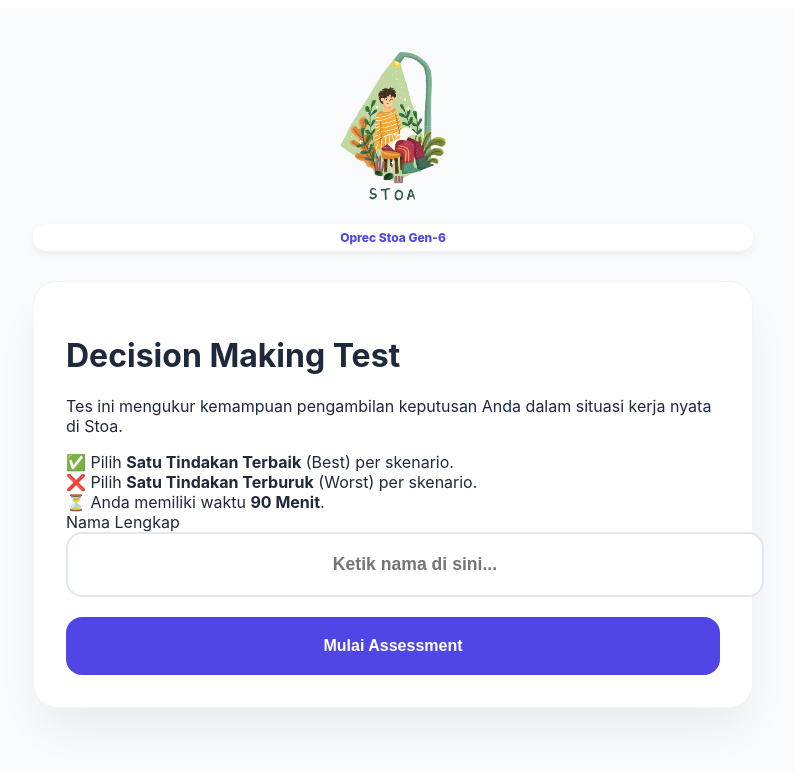
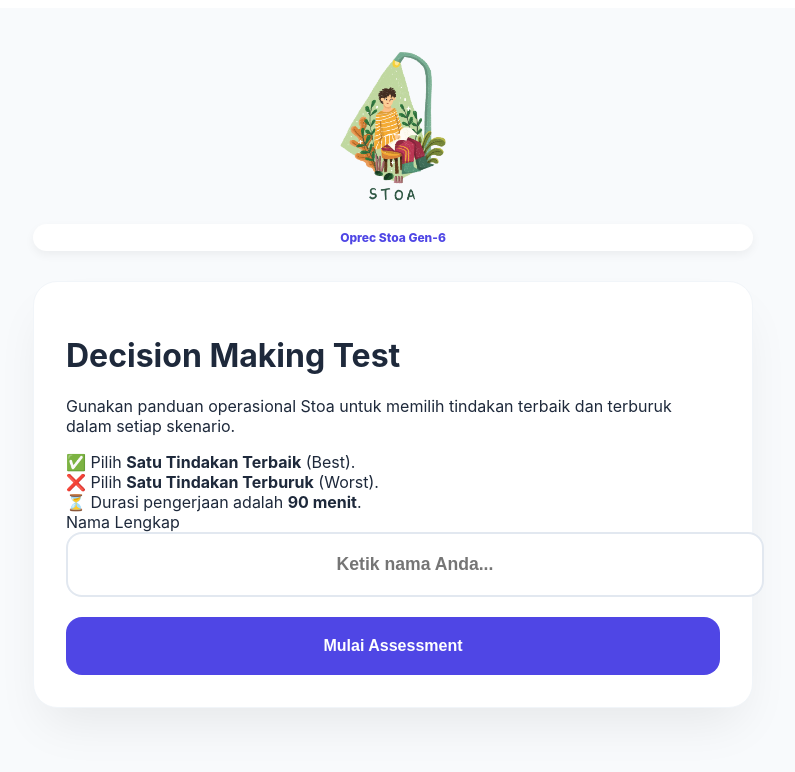
Before and after one commit to stoaspace-commits/sjt-assessment, a React (Create React App) app: page / in a window 1280 px wide. Shown: the top 772 px of the page, without its empty margins (247-1042 px from the left). Built offline with nearby package versions, Linux system fonts and the light colour scheme.

Commit message:
Update SJTAssessment.js

```diff
--- a/src/SJTAssessment.js
+++ b/src/SJTAssessment.js
@@ -50,6 +50,7 @@
   const handleAnswer = (qId, type, letter) => {
     setAnswers(prev => {
       const current = prev[qId] || {};
+      // Mencegah pilihan yang sama untuk Best dan Worst
       if (type === 'best' && current.worst === letter) return prev;
       if (type === 'worst' && current.best === letter) return prev;
       return { ...prev, [qId]: { ...current, [type]: letter } };
@@ -66,7 +67,7 @@
         if (userAns.best === q.correctBest) totalDimScore += 2;
         if (userAns.worst === q.correctWorst) totalDimScore += 1;
       });
-      // Asumsi 15 soal per dimensi, skor maks per dimensi = 30-45 tergantung data
+      // Menghitung persentase berdasarkan skor maksimal (soal * 2)
       const percentage = ((totalDimScore / (questions.length * 2)) * 100).toFixed(1);
       scores[paramMap[dim]] = percentage;
     });
@@ -78,8 +79,11 @@
     const results = calculateResults();
     const endTimeStr = new Date().toLocaleTimeString();
 
-    // Persiapan Payload untuk Google Sheets
-    const payload = {
+    // 1. GANTI URL INI dengan URL Web App dari New Deployment Google Script Anda
+    const WEB_APP_URL = "URL_WEB_APP_BARU_ANDA";
+
+    // 2. Susun Query Parameters (Metode GET lebih stabil untuk Google Script)
+    const params = new URLSearchParams({
       nama: userName,
       mulai: startTime,
       selesai: endTimeStr,
@@ -89,30 +93,27 @@
       skor_stm: results['STM'],
       skor_ini: results['INI'],
       skor_acc: results['ACC'],
-      total_terjawab: Object.keys(answers).length,
-      raw_answers: answers
-    };
+      total: Object.keys(answers).length,
+      status: "Selesai"
+    }).toString();
 
     try {
-      // GANTI DENGAN URL WEB APP GOOGLE SCRIPT ANDA
-      const WEB_APP_URL = "https://script.google.com/macros/s/AKfycbx3Z_rRaM0qTcNdrYOPUq316wstmvPVGLwfAVWBEsd35xrvOHB133QgpeZILQaiSTYzhQ/exec";
-
-      await fetch(WEB_APP_URL, {
-        method: "POST",
+      // Mengirim data menggunakan metode GET ke URL Google Script
+      await fetch(`${WEB_APP_URL}?${params}`, {
+        method: "GET",
         mode: "no-cors",
-        headers: { "Content-Type": "application/json" },
-        body: JSON.stringify(payload),
       });
     } catch (error) {
       console.error("Error saving data:", error);
     } finally {
+      // Tetap tampilkan hasil meskipun fetch gagal (agar kandidat bisa screenshot)
       setIsFinished(true);
       setIsSaving(false);
       window.scrollTo(0, 0);
     }
   };
 
-  // --- VIEW 1: OPENING ---
+  // --- VIEW 1: LAMAN AWAL (MIRIP BIG FIVE) ---
   if (!isStarted) {
     return (
       <div className="main-wrapper">
@@ -124,17 +125,17 @@
           <div className="card shadow-premium intro-card text-center">
             <h1>Decision Making Test</h1>
             <p className="description text-muted">
-              Tes ini mengukur kemampuan pengambilan keputusan Anda dalam situasi kerja nyata di Stoa.
+              Gunakan panduan operasional Stoa untuk memilih tindakan terbaik dan terburuk dalam setiap skenario.
             </p>
             <div className="instructions-box">
-              <div className="ins-row"><span>✅</span> Pilih <b>Satu Tindakan Terbaik</b> (Best) per skenario.</div>
-              <div className="ins-row"><span>❌</span> Pilih <b>Satu Tindakan Terburuk</b> (Worst) per skenario.</div>
-              <div className="ins-row"><span>⏳</span> Anda memiliki waktu <b>90 Menit</b>.</div>
+              <div className="ins-row"><span>✅</span> Pilih <b>Satu Tindakan Terbaik</b> (Best).</div>
+              <div className="ins-row"><span>❌</span> Pilih <b>Satu Tindakan Terburuk</b> (Worst).</div>
+              <div className="ins-row"><span>⏳</span> Durasi pengerjaan adalah <b>90 menit</b>.</div>
             </div>
             <div className="name-section">
               <label className="input-label">Nama Lengkap</label>
               <input
-                type="text" className="name-input-large" placeholder="Ketik nama di sini..."
+                type="text" className="name-input-large" placeholder="Ketik nama Anda..."
                 value={userName} onChange={(e) => setUserName(e.target.value)}
               />
               <button className="btn-main shadow-primary" onClick={handleStart}>
@@ -147,7 +148,7 @@
     );
   }
 
-  // --- VIEW 2: RESULTS ---
+  // --- VIEW 2: LAMAN HASIL (PREMIUM & NOT FLAT) ---
   if (isFinished) {
     const results = calculateResults();
     return (
@@ -164,19 +165,19 @@
               <span className="camera-icon">📸</span>
               <div>
                 <strong>INSTRUKSI SCREENSHOT:</strong>
-                <p>Silakan screenshot skor di bawah ini untuk bukti pengiriman.</p>
+                <p>Silakan screenshot halaman skor di bawah ini dan kirimkan ke tim Recruitment Stoa.</p>
               </div>
             </div>
 
-            <div className="stats-summary-pill">
-              Soal Terjawab: {Object.keys(answers).length} / 90
+            <div className="stats-pill-container">
+               <span className="stat-pill">Total Soal: {Object.keys(answers).length} / 90</span>
             </div>
 
             <div className="results-container">
               {Object.entries(results).map(([code, score]) => (
                 <div key={code} className="result-row-premium">
                   <div className="result-meta">
-                    <span className="code-tag">{code}</span>
+                    <span className="code-tag">Parameter {code}</span>
                     <span className="score-text">{score}%</span>
                   </div>
                   <div className="bar-container">
@@ -186,14 +187,14 @@
               ))}
             </div>
 
-            <button className="btn-secondary" onClick={() => window.location.reload()}>Keluar</button>
+            <button className="btn-secondary" onClick={() => window.location.reload()}>Keluar & Selesai</button>
           </div>
         </div>
       </div>
     );
   }
 
-  // --- VIEW 3: QUIZ ---
+  // --- VIEW 3: LAMAN SOAL ---
   const progress = (Object.keys(answers).length / allQuestions.length) * 100;
 
   return (
@@ -213,6 +214,7 @@
           <div key={q.id} className="card shadow-md question-card-v2 animate-in">
             <div className="q-meta">
               <span className="q-number">Skenario {i + 1}</span>
+              <span className="q-tag">{paramMap[q.dimension]}</span>
             </div>
             <div className="q-scenario">{q.scenario}</div>
 
@@ -250,7 +252,7 @@
 
         <div className="submit-area">
           <button className="btn-main shadow-primary" onClick={handleFinish} disabled={isSaving}>
-            {isSaving ? 'Menyimpan...' : 'Kirim Jawaban Akhir'}
+            {isSaving ? 'Menyimpan...' : 'Selesaikan Assessment'}
           </button>
         </div>
       </div>
```
